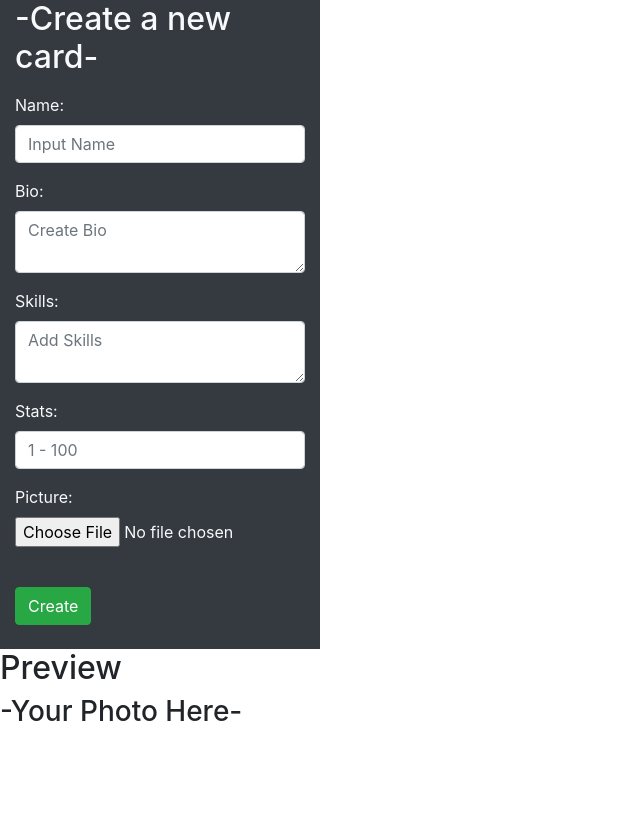
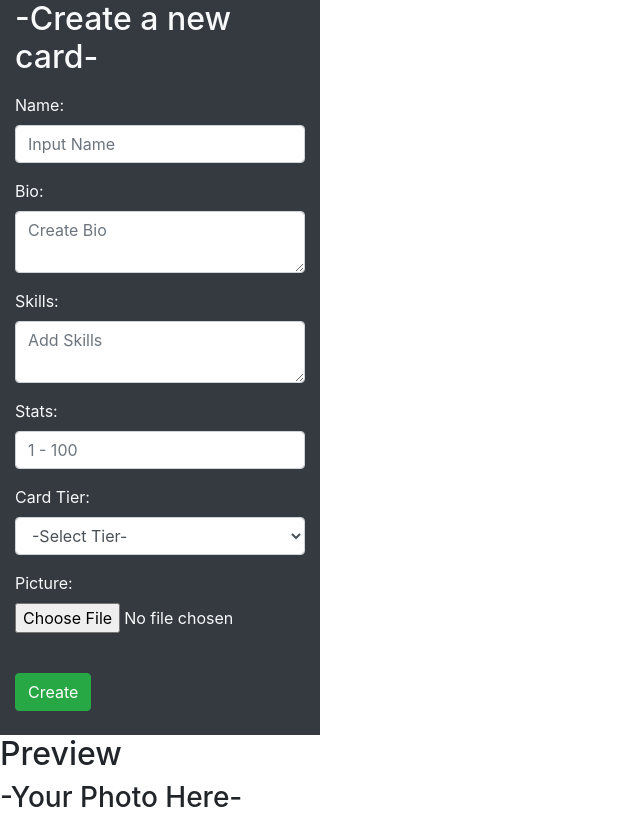
Before and after one commit to torteg4/funGroupProject, a Flask app: page /new/card in a window 1280 px wide. Shown: the part 16-847 px from the top of the page, without its empty margins (0-640 px from the left). Before the commit the page ends 737 px from the top, so only its background shows below. Run offline with Flask 2, Linux system fonts and the light colour scheme; the visitor is signed in with stand-in values (Sample User, id 1); data that the repository does not hold is empty; some libraries are stand-ins or nearby versions.

Commit message:
create tier added

```diff
--- a/flask_app/templates/create_card.html
+++ b/flask_app/templates/create_card.html
@@ -39,6 +39,16 @@
         <input type="number" min="1" max="100" name="stats" value="{{stats}}" class="form-control" placeholder="1 - 100" id="stats-input">
     </div>
     <div class="form-group">
+        <label for="tier">Card Tier:</label>
+        <select name="tier" class="form-control">
+            <option disabled selected>-Select Tier-</option>
+            <option value="Instructor">Instructor</option>
+            <option value="TA">TA</option>
+            <option value="Alumni">Alumni</option>
+            <option value="Student">Student</option>
+        </select>
+    </div>
+    <div class="form-group">
         <label for="picture">Picture:</label>
         <input type="file" name="picture" class="form-control-file">
     </div>
```
